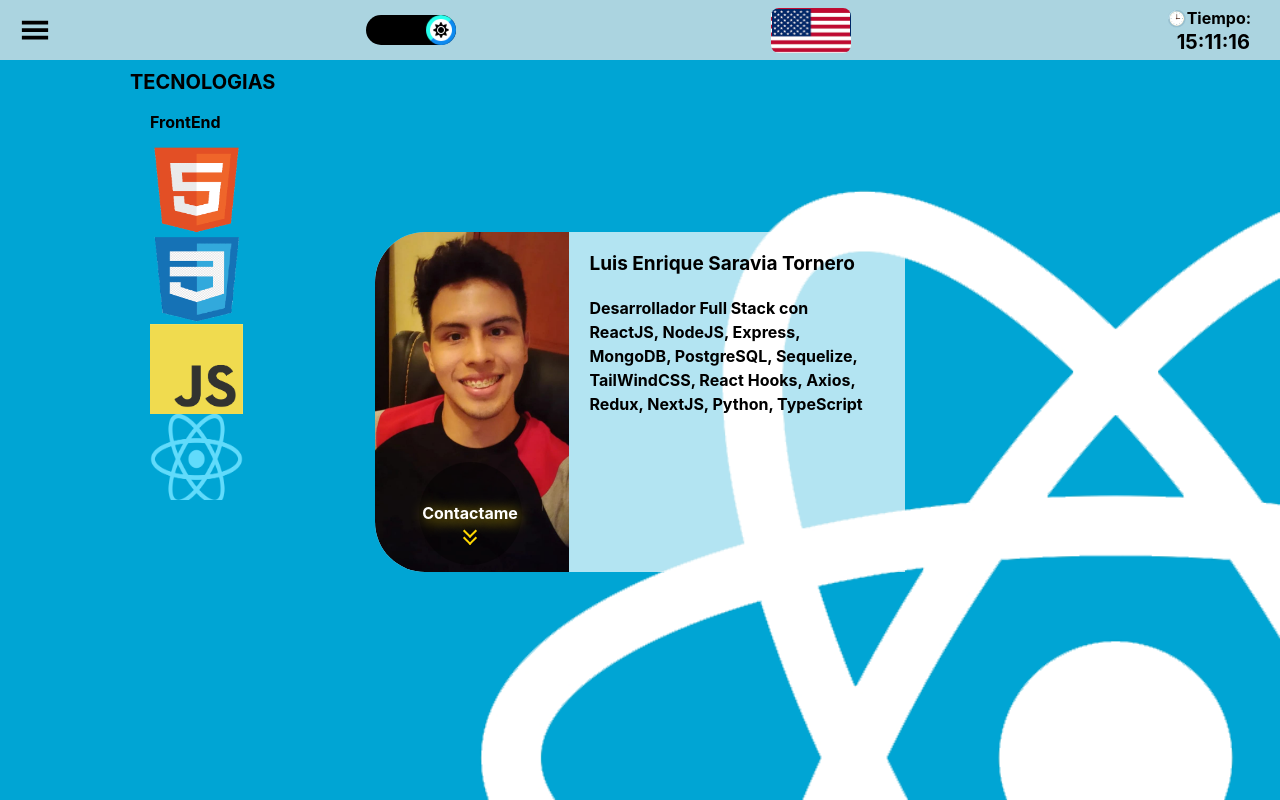
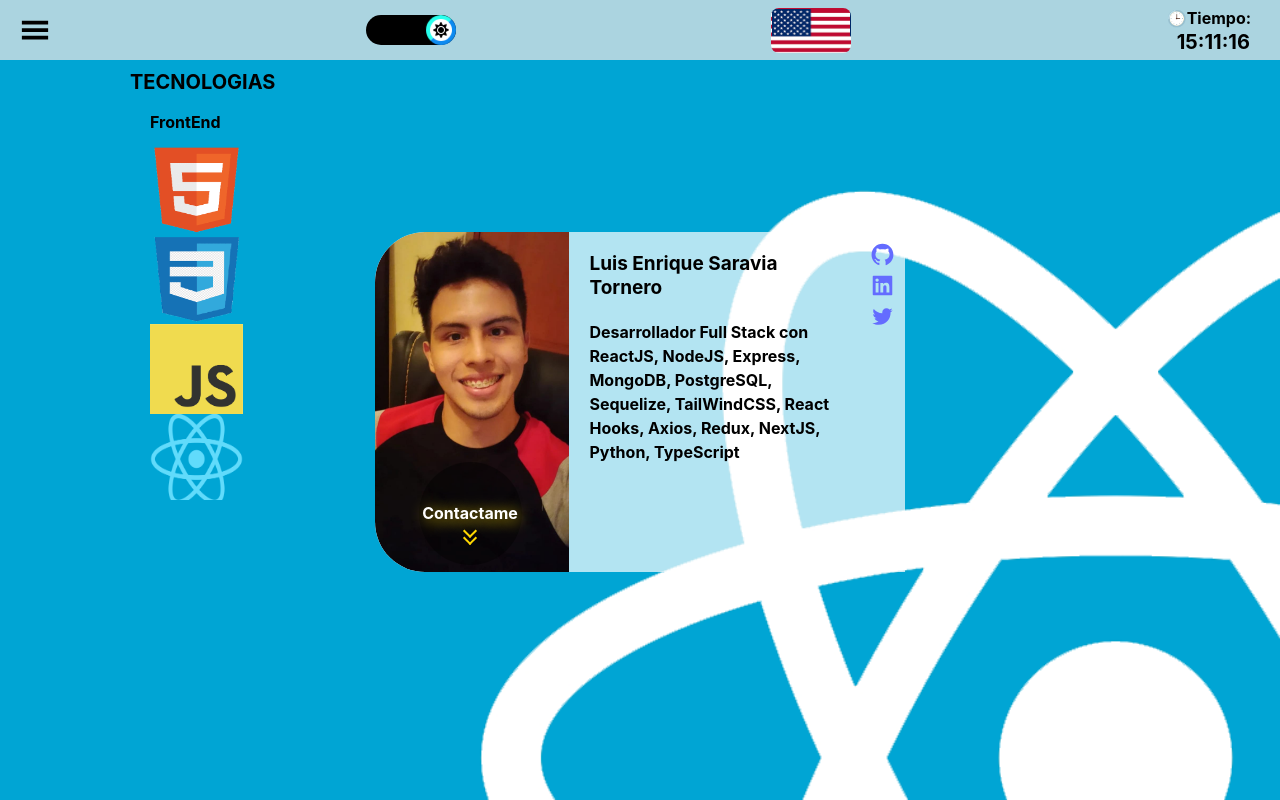
Before and after one commit to Programadordelfuturo/New-Potfolio, a React (Vite) app: page /portfolio in a window 1280 px wide. Built offline with nearby package versions, Linux system fonts and the light colour scheme; some icons are missing.

Commit message:
corrección número dos de building

```diff
--- a/src/pages/Home.jsx
+++ b/src/pages/Home.jsx
@@ -2,7 +2,9 @@ import React from 'react';
 import I from '../assets/photo.jpeg';
 import { useSelector } from 'react-redux';
 import changeLanguaje from "../utils/languaje";
-import Icons from './Icons.';
+import { AiFillGithub } from "react-icons/ai";
+import { AiFillLinkedin } from "react-icons/ai";
+import { AiOutlineTwitter } from "react-icons/ai";
 import Layout from './Layout';
 import ContactMe from './ContactMe';
 import Bold from './Bold';
@@ -24,7 +26,11 @@ const Home = () => {
             </p>
             <Bold value={valueLanguaje} textSpanish={changeLanguaje[0].spanish} textEnglish={changeLanguaje[0].english } />
           </div>
-          <Icons/>
+          <div id='icons-social'>
+            <a href="https://github.com/Programadordelfuturo" target='_blank' ><AiFillGithub/></a>
+            <a href="https://www.linkedin.com/in/luis-enrique-saravia-tornero-1150b8253/" target='_blank' ><AiFillLinkedin/></a>
+            <a href="https://twitter.com/saravia_tornero" target='_blank' ><AiOutlineTwitter/></a>
+          </div>
         </div>
       </div>
       <ContactMe/>
```
Also changed, not shown: src/pages/Icons.jsx (deleted, +0 -16 lines).
